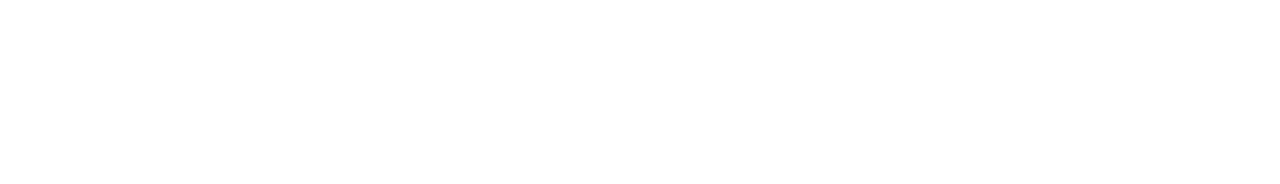
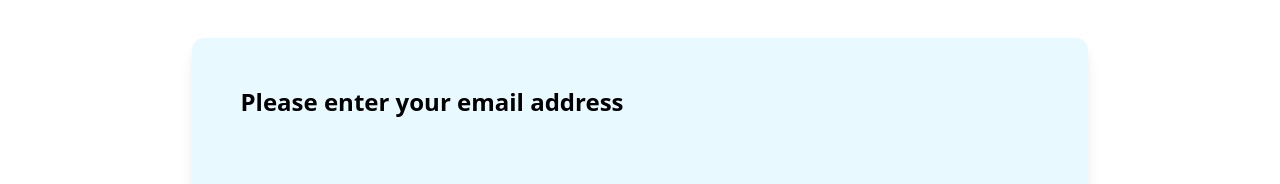
Before and after one commit to BilalHamza7/MediFind-Real-Time-Medicine-Availability-System, a React (Vite) app in the folder Frontend/: page /useremailverification in a window 1280 px wide. Before the commit this address had no page. Shown: the part 386-570 px from the top of the page. Built offline with nearby package versions, Linux system fonts and the light colour scheme.

Commit message:
add and design  user email verification file

```diff
--- a/Frontend/src/App.jsx
+++ b/Frontend/src/App.jsx
@@ -11,6 +11,7 @@ import PharmOtpVerification from './Auth/PharmacistAuth/PharmOtpVerification'
 import PharmEmailVerification from './Auth/PharmacistAuth/PharmEmailVerification'
 
 import Layout from './Auth/Layout'
+import UserEmailVerification from './Auth/UserAuth/UserEmailVerification'
 
 function App() {
 
@@ -26,6 +27,7 @@ function App() {
           <Route path='/pharmacist/resetPassword' element={<PharmResetPassword />} />
           <Route path='/userlogin' element={<Userlogin />} />
           <Route path='/userRegistration' element={<UserRegistration />} />
+          <Route path='/useremailverification' element={<UserEmailVerification />} />
         </Route>
 
 
--- /dev/null
+++ b/Frontend/src/Auth/UserAuth/UserEmailVerification.jsx
@@ -0,0 +1,18 @@
+import React from 'react'
+import docImage from '../../assets/DocImg2.png'
+const UserEmailVerification = () => {
+  return (
+    <div className='min-h-screen flex items-center justify-center bg-background'>
+        <div className='bg-card p-8 rounded-xl shadow-lg flex flex-col md:flex-row w-full max-w-4xl bg-[#E8F9FF]'>
+            <div className='w-full md:w-1/2'>
+                <h2 className="text-2xl text-center font-bold mb-6 text-primary p-4">Please enter your email address</h2>
+            </div>
+            <div className="hidden md:flex items-center justify-center w-1/2">
+                <img src={docImage} alt="Doctor" className="max-w-full" />
+            </div>
+        </div>
+    </div>
+  )
+}
+
+export default UserEmailVerification
--- a/Frontend/src/Auth/UserAuth/UserLogin.jsx
+++ b/Frontend/src/Auth/UserAuth/UserLogin.jsx
@@ -26,7 +26,7 @@ const Userlogin = () => {
                 <input type="checkbox" />
                 <span>Remember me</span>
               </label>
-              <a href="#" className="text-primary text-sm">Forgot Password?</a>
+              <a href="/useremailverification" className="text-primary text-sm">Forgot Password?</a>
             </div>
             <div className="flex justify-center mb-8">
               <button
```
